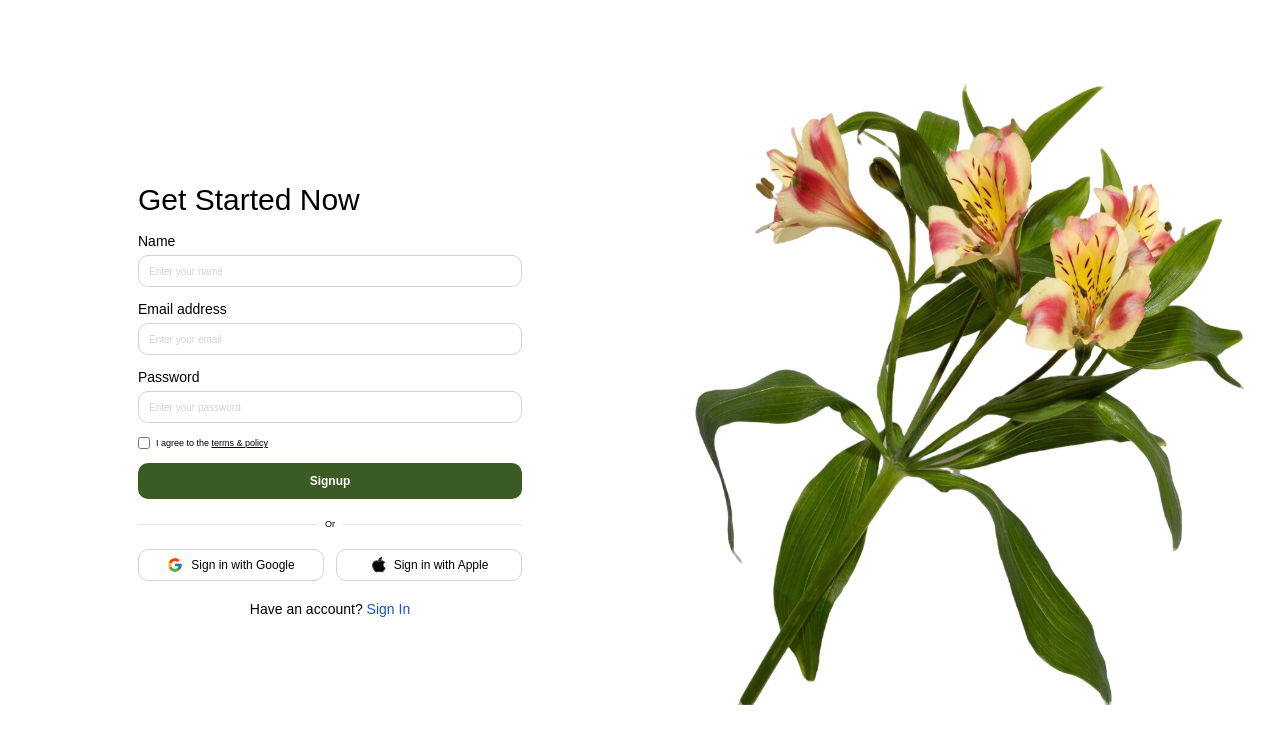
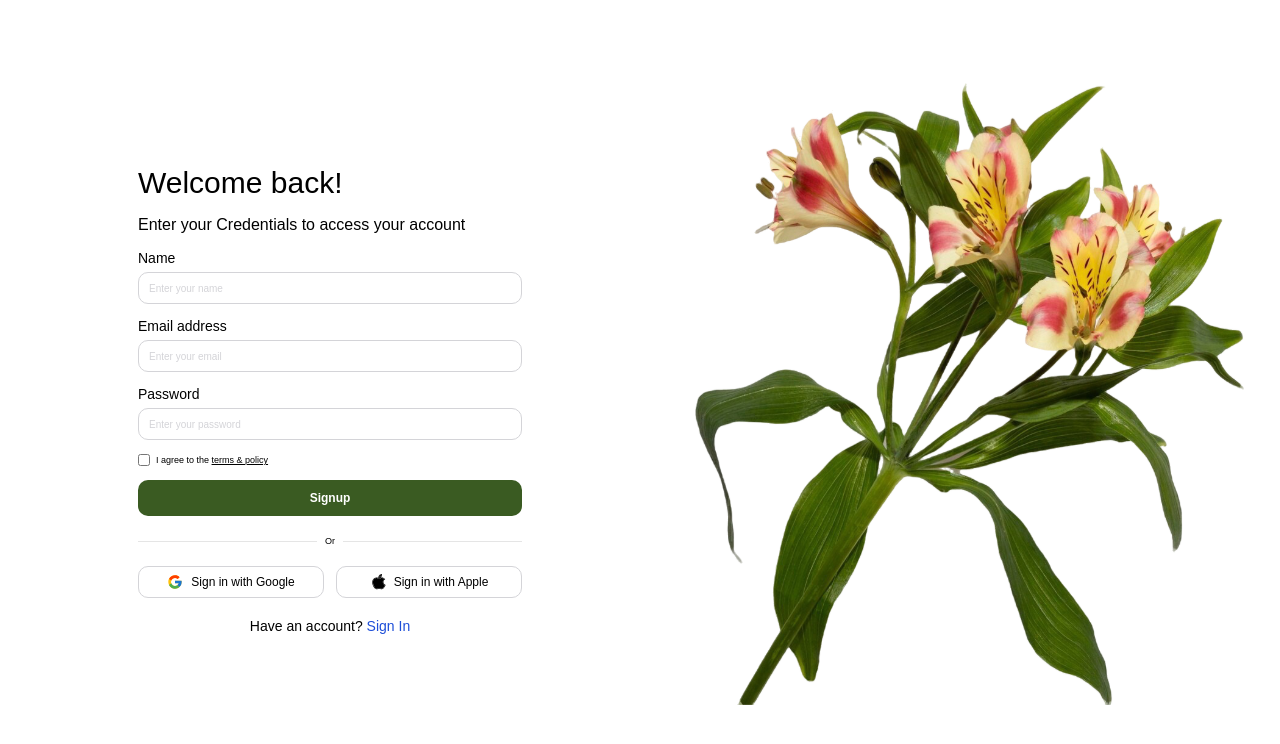
Before and after one commit to gl1tch1ng/appdev1-final-practical-exam, a React (Vite) app: page / in a window 1280 px wide. Shown: the top 744 px of the page. Built offline with nearby package versions, Linux system fonts and the light colour scheme.

Commit message:
Update Login page title

```diff
--- a/src/App.jsx
+++ b/src/App.jsx
@@ -1,10 +1,10 @@
 import React from 'react';
-import SignUp from './components/SignUp';
+import Login from './components/Login';
 
 function App() {
   return (
     <div>
-      <SignUp />
+      <Login />
     </div>
   );
 }
--- a/src/components/Login.jsx
+++ b/src/components/Login.jsx
@@ -10,7 +10,10 @@
       {/* Left Section */}
       <div className={styles.leftSection}>
         <div className={styles.formContainer}>
-          <h1 className={styles.title}>Get Started Now</h1>
+          <h1 className={styles.title}>Welcome back!</h1>
+          <p className={styles.subtitle}>
+            Enter your Credentials to access your account
+          </p>
 
           <form className={styles.form} onSubmit={(e) => e.preventDefault()}>
             <div className={styles.inputGroup}>
--- a/src/components/Login.module.css
+++ b/src/components/Login.module.css
@@ -26,6 +26,14 @@
   color: #000000;
   font-size: 30px;
   font-weight: 500;
+  font-family: 'Poppins', sans-serif;
+  margin: 0;
+}
+
+.subtitle {
+  color: #000000;
+  font-size: 16px; /* text-base */
+  font-weight: 500; /* font-medium */
   font-family: 'Poppins', sans-serif;
   margin: 0;
 }
```
Also changed, not shown: magdaraog-login-title.png (added).
